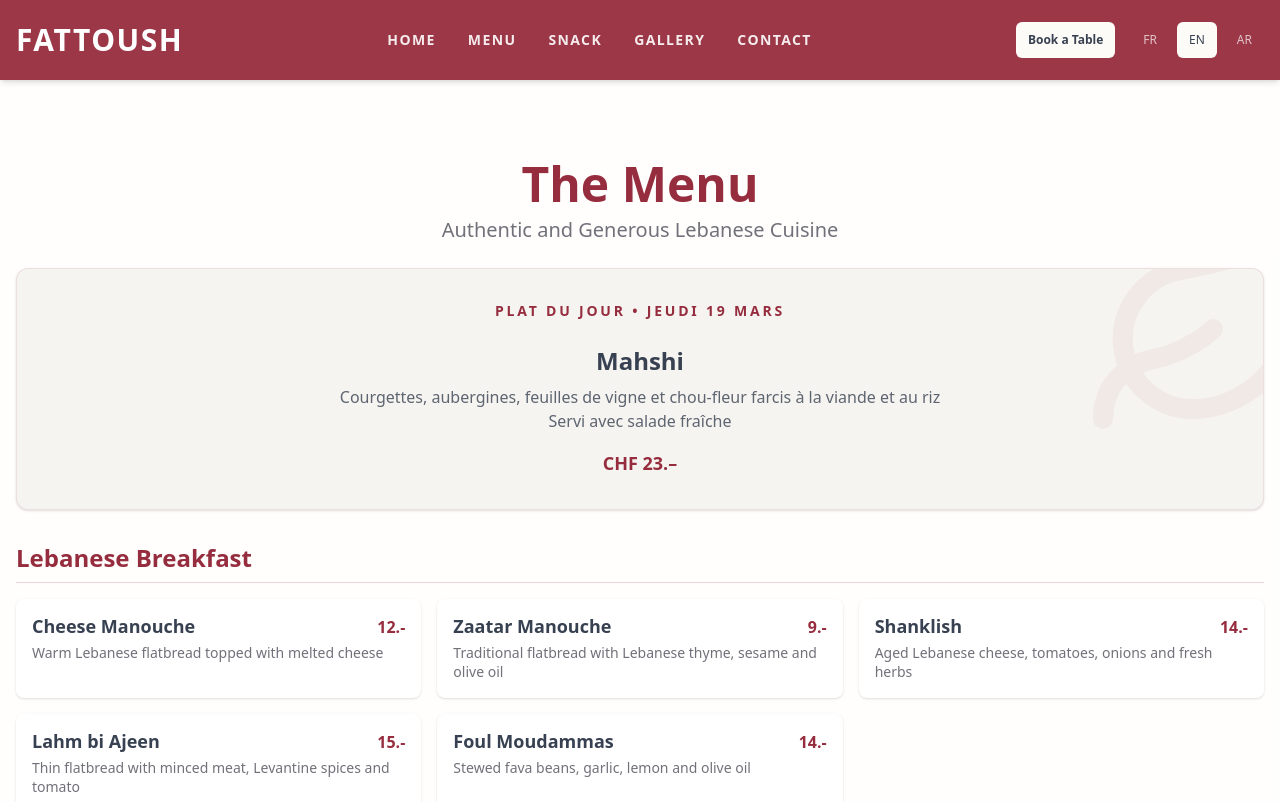
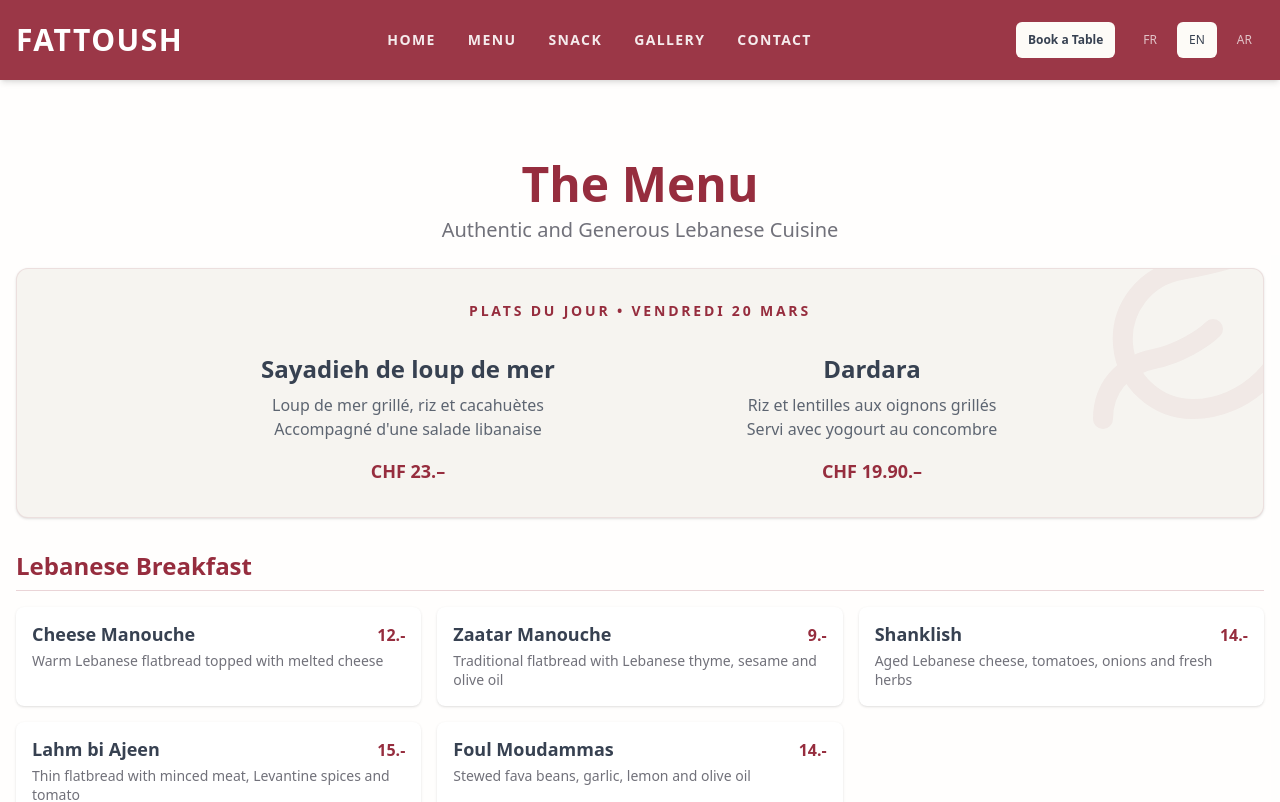
Before and after one commit to lopezdamien/fattoush, a Next.js app: page /en/menu in a window 1280 px wide. Shown: the top 802 px of the page. Built offline with nearby package versions, Linux system fonts and the light colour scheme.

Commit message:
Update Plats du Jour for March 20

```diff
--- a/src/app/[locale]/menu/page.tsx
+++ b/src/app/[locale]/menu/page.tsx
@@ -141,22 +141,35 @@
                         </div>
 
                         <div className="relative z-10 inline-flex items-center space-x-3 justify-center w-full">
-                            <span className="text-xs md:text-sm font-bold tracking-[0.2em] text-primary uppercase">
-                                Plat du jour • Jeudi 19 Mars
+                            <span className="text-xs md:text-sm font-bold tracking-[0.2em] text-primary uppercase text-center">
+                                Plats du jour • Vendredi 20 Mars
                             </span>
                         </div>
 
-                        <div className="relative z-10 flex flex-col items-center justify-center space-y-4 w-full max-w-2xl text-center">
+                        <div className="relative z-10 grid grid-cols-1 md:grid-cols-2 gap-8 w-full max-w-4xl text-center mt-2">
                             <div className="flex flex-col items-center space-y-2">
                                 <h2 className="text-xl md:text-2xl font-bold text-foreground">
-                                    Mahshi
+                                    Sayadieh de loup de mer
                                 </h2>
                                 <p className="text-sm md:text-base text-foreground/80 font-medium">
-                                    Courgettes, aubergines, feuilles de vigne et chou-fleur farcis à la viande et au riz<br />
-                                    Servi avec salade fraîche
+                                    Loup de mer grillé, riz et cacahuètes<br />
+                                    Accompagné d'une salade libanaise
                                 </p>
                                 <span className="text-lg font-bold text-primary mt-2">
                                     CHF 23.–
+                                </span>
+                            </div>
+
+                            <div className="flex flex-col items-center space-y-2">
+                                <h2 className="text-xl md:text-2xl font-bold text-foreground">
+                                    Dardara
+                                </h2>
+                                <p className="text-sm md:text-base text-foreground/80 font-medium">
+                                    Riz et lentilles aux oignons grillés<br />
+                                    Servi avec yogourt au concombre
+                                </p>
+                                <span className="text-lg font-bold text-primary mt-2">
+                                    CHF 19.90.–
                                 </span>
                             </div>
                         </div>
```
